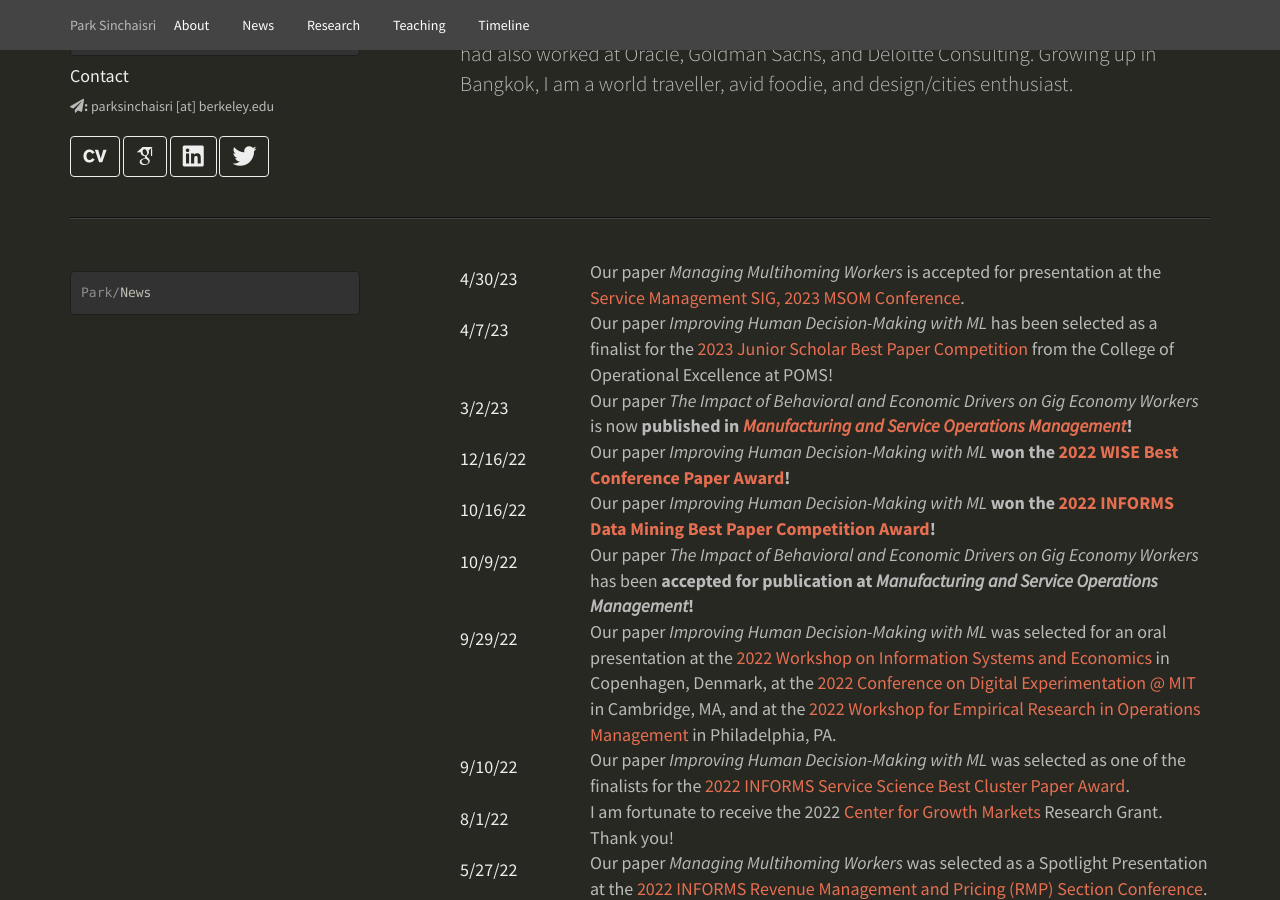
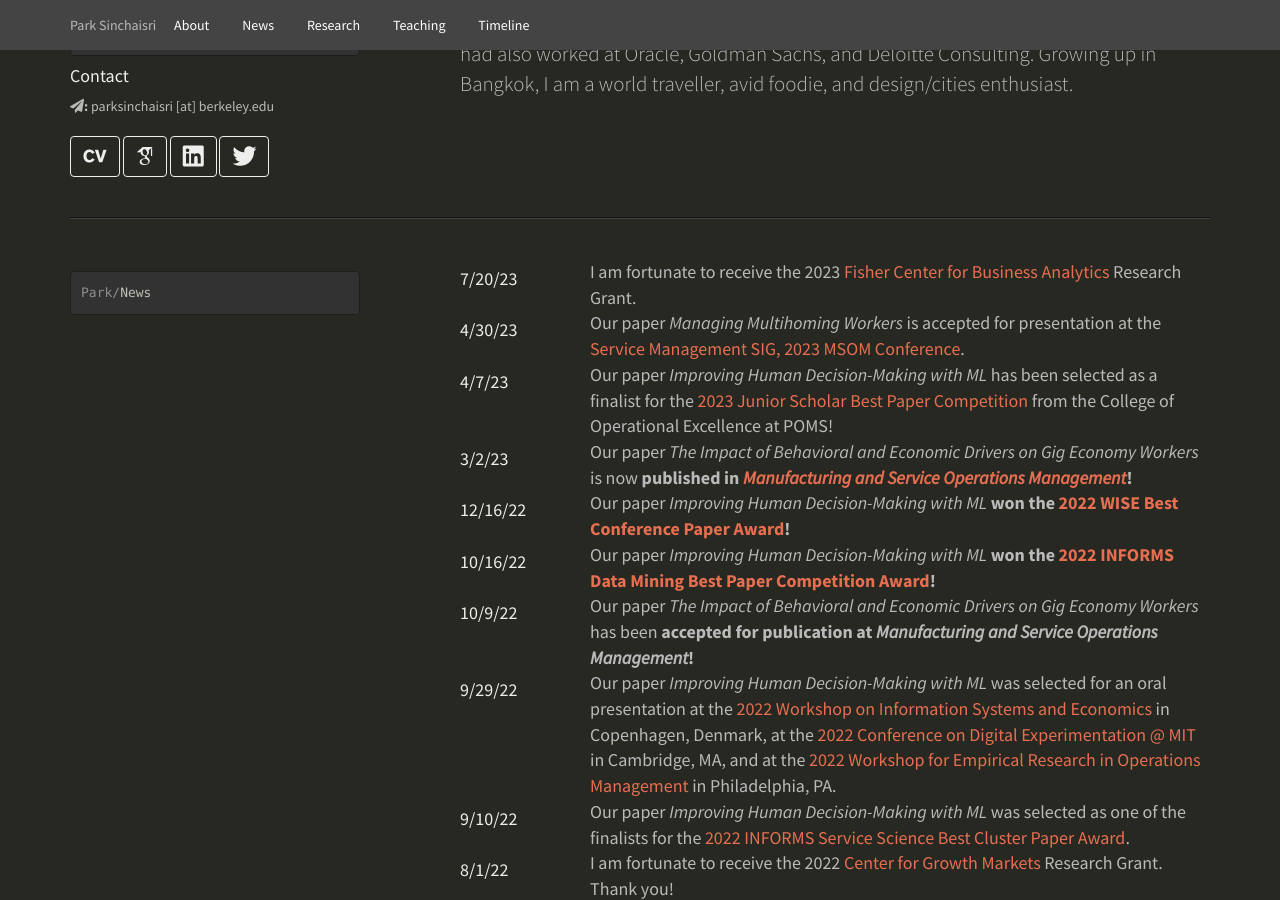
Before and after one commit to parksinchaisri/parksinchaisri.github.io, a Jekyll site: the page index.html, which Jekyll copies as it is, in a window 1280 px wide and 900 px high, scrolled down 611 px. Built offline with Jekyll 4.4.1, drawn with Linux system fonts in a browser that asks for light colours; some web fonts are replaced; some of the changed text lies outside the part shown.

Commit message:
july2023

```diff
--- a/index.html
+++ b/index.html
@@ -146,6 +146,9 @@
 
 
         <dl class="row">
+
+          <dt class="col-sm-2"><h4>7/20/23</h4></dt>
+          <dd class="col-sm-10">I am fortunate to receive the 2023 <a class="hidelink2" target="_blank" href="https://fcba.berkeley.edu/">Fisher Center for Business Analytics</a> Research Grant.</dd>
 
           <dt class="col-sm-2"><h4>4/30/23</h4></dt>
           <dd class="col-sm-10">Our paper <i>Managing Multihoming Workers</i> is accepted for presentation at the <a class="hidelink2" target="_blank" href="https://www.mcgill.ca/msom2023/program-0/sig-program">Service Management SIG, 2023 MSOM Conference</a>.</dd>
@@ -333,7 +336,8 @@
 abstract
 </a>
 <a href="https://pubsonline.informs.org/doi/abs/10.1287/msom.2023.1191" class="btn btn-default" target="_blank" role="button">Paper</a>
-<a href="https://www.dropbox.com/s/cm2spbd5gun1nu8/Talk1-DriversOfGigWorkers.mp4?dl=0" class="btn btn-default" target="_blank" role="button">Video</a>
+<a href="files/paper-gigdrivers.pdf" class="btn btn-default" target="_blank" role="button">PDF</a>
+<!--a href="https://www.dropbox.com/s/cm2spbd5gun1nu8/Talk1-DriversOfGigWorkers.mp4?dl=0" class="btn btn-default" target="_blank" role="button">Video</a-->
 </p>
 <div class="collapse" id="abstractgig">
 <div class="card card-body">
@@ -366,7 +370,7 @@
 </a>
 <a href="files/tips.pdf" class="btn btn-default" target="_blank" role="button">PDF [Aug 2022]</a>
 <!--a href="https://arxiv.org/abs/2108.08454" class="btn btn-default" target="_blank" role="button">arXiv [Aug 2021]</a-->
-<a href="files/Tips-6mins.mp4" class="btn btn-default" target="_blank" role="button">Video</a>
+<!--a href="files/Tips-6mins.mp4" class="btn btn-default" target="_blank" role="button">Video</a-->
 </p>
 <div class="collapse" id="abstracttips">
 <div class="card card-body">
@@ -405,6 +409,7 @@
 <p>
 <a class="btn btn-default" data-toggle="collapse" href="#abstractstructural" role="button" aria-expanded="false" aria-controls="collapseExample">
 abstract</a>
+<a href="https://papers.ssrn.com/sol3/papers.cfm?abstract_id=4502968" class="btn btn-default" target="_blank" role="button">SSRN [July 2023]</a>
 <!--a href="https://www.dropbox.com/s/0475lkr5wjq0qlq/Talk2-StructuralGigWorkers.mp4?dl=0" class="btn btn-default" target="_blank" role="button">Video</a-->
 </p>
 <div class="collapse" id="abstractstructural">
```
Also changed, not shown: 4 other files.
